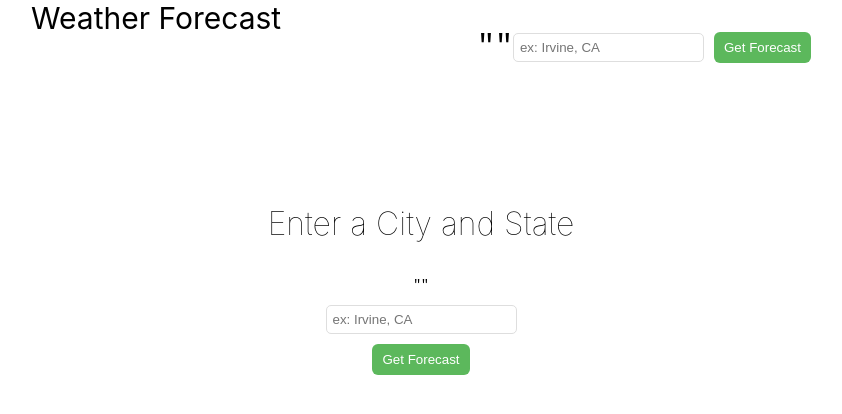
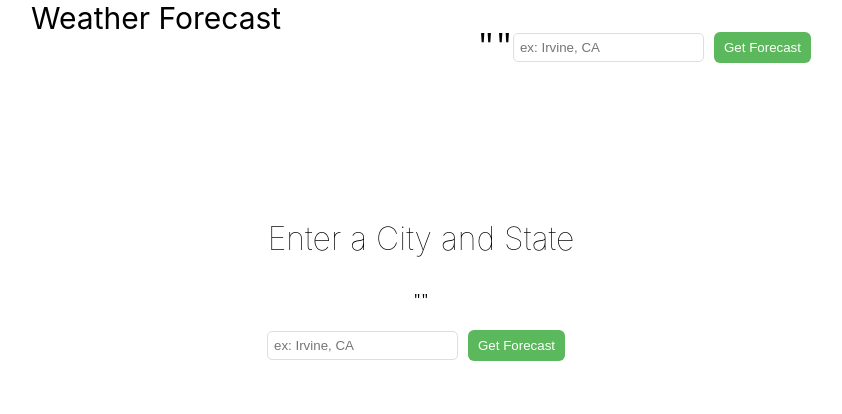
Before and after one commit to duncanleung/weather-forecast-react, a React (Create React App) app: page / in a window 1280 px wide. Shown: the top 414 px of the page, without its empty margins (219-1061 px from the left). Built offline with nearby package versions, Linux system fonts and the light colour scheme; no server answers.

Commit message:
Change Input Handler to Form onSubmit

```diff
--- a/src/components/LocationContainer/LocationContainer.js
+++ b/src/components/LocationContainer/LocationContainer.js
@@ -51,7 +51,9 @@ class LocationContainer extends Component {
     });
   }
 
-  handleSubmit() {
+  handleSubmit(e) {
+    e.preventDefault();
+
     apiMethods.fetchForecast(this.state.location).then(response => {
       this.setState((prevState, props) => {
         return {
@@ -69,13 +71,15 @@ class LocationContainer extends Component {
             {JSON.stringify(this.state.response, null, 2)}
           </code>
         </pre>
+        <form onSubmit={this.handleSubmit}>
           <Input
             type="text"
             value={this.state.location}
             placeholder="ex: Irvine, CA"
             onChange={this.handleChange}
           />
-        <Button onClick={this.handleSubmit}>Get Forecast</Button>
+          <Button>Get Forecast</Button>
+        </form>
       </Layout>
     );
   }
```
Lines whose indentation alone changed are shown as unchanged.
